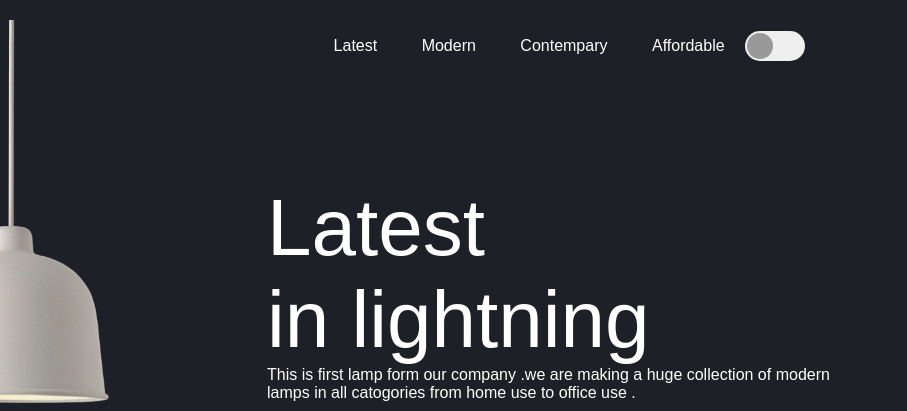
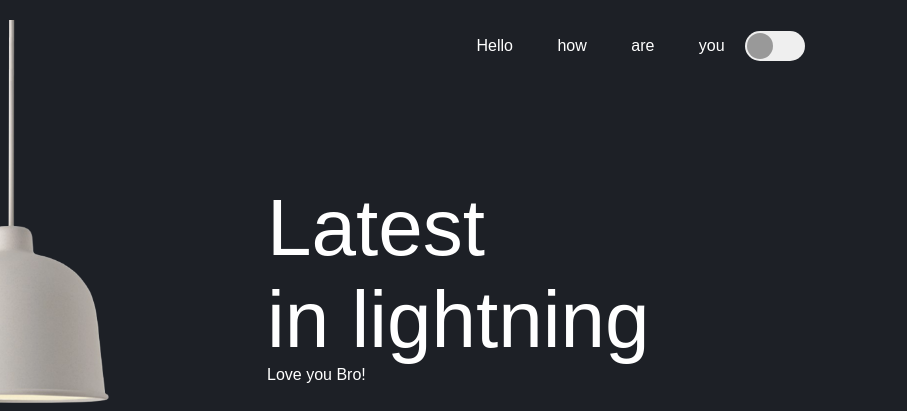
Before and after one commit to shivamsaroj2002/shivamsaroj2002.github.io, a plain HTML site: page index.html in a window 1280 px wide. Shown: the top 411 px of the page, 373-1280 px from the left. Drawn offline with Linux system fonts and the light colour scheme.

Commit message:
Update index.html

```diff
--- a/index.html
+++ b/index.html
@@ -9,10 +9,10 @@
         <img src="menu.png" class="menu-img">
         <img src="logo.png" class="logo">
         <ul>
-            <li><a href="">Latest</a></li>
-            <li><a href="">Modern</a></li>
-            <li><a href="">Contempary</a></li>
-            <li><a href="">Affordable</a></li>
+            <li><a href="">Hello</a></li>
+            <li><a href="">how</a></li>
+            <li><a href="">are</a></li>
+            <li><a href="">you</a></li>
         </ul>
         <button type="button" onclick="toggleBtn()" id = "btn"><span></span></button>
     </nav>
@@ -22,8 +22,7 @@
     </div>
     <div class="text-container">
         <h1>Latest <br>in lightning</h1>
-        <p>This is first lamp form our company .we are making  a huge collection
-            of modern lamps in all catogories from home use to office use .</p>
+        <p>Love you Bro!</p>
         <a href="">Check all Links</a>
 
         <div class="control">
```
